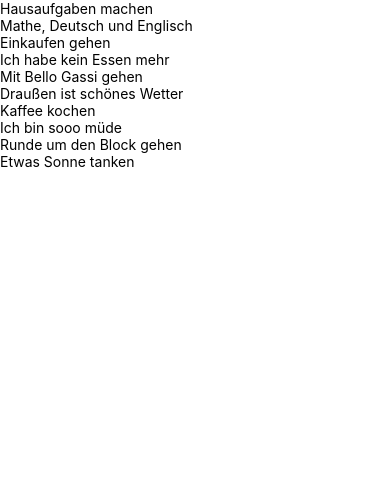
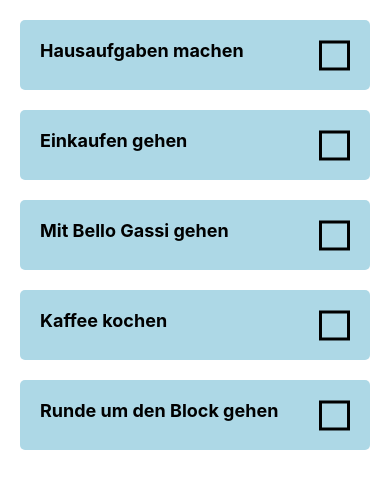
Before and after one commit to tim-w97/EisenhowerDo, a React Native app: screen / in a window 390 px wide. Shown: the top 488 px of the page. Built offline with nearby package versions, Linux system fonts and the light colour scheme.

Commit message:
added styles to todo list and todo list entry

```diff
--- a/src/screens/MyTodosScreen.tsx
+++ b/src/screens/MyTodosScreen.tsx
@@ -1,4 +1,4 @@
-import {SafeAreaView} from 'react-native';
+import {SafeAreaView, StyleSheet, View} from 'react-native';
 import React from 'react';
 import TodoListEntry from '../views/TodoListEntry.tsx';
 import dummyTodos from '../sampleData/dummyTodos.json';
@@ -6,11 +6,22 @@ import dummyTodos from '../sampleData/dummyTodos.json';
 function MyTodosScreen() {
   return (
     <SafeAreaView>
-      {dummyTodos.map(todo => (
-        <TodoListEntry key={todo.id} todo={todo} />
-      ))}
+      <View style={styles.listContainer}>
+        {dummyTodos.map(todo => (
+          <TodoListEntry styles={styles.listEntry} key={todo.id} todo={todo} />
+        ))}
+      </View>
     </SafeAreaView>
   );
 }
 
+const styles = StyleSheet.create({
+  listContainer: {
+    margin: 10,
+  },
+  listEntry: {
+    margin: 10,
+  },
+});
+
 export default MyTodosScreen;
--- a/src/views/TodoListEntry.tsx
+++ b/src/views/TodoListEntry.tsx
@@ -1,18 +1,35 @@
-import {Text, View} from 'react-native';
+import {StyleProp, StyleSheet, Text, View, ViewStyle} from 'react-native';
 import Todo from '../types/todo.ts';
 import React from 'react';
+import Icon from 'react-native-vector-icons/Fontisto';
 
 type TodoListEntryProps = {
   todo: Todo;
+  styles?: StyleProp<ViewStyle>;
 };
 
-function TodoListEntry({todo}: TodoListEntryProps) {
+function TodoListEntry({todo, styles}: TodoListEntryProps) {
   return (
-    <View>
-      <Text>{todo.title}</Text>
-      <Text>{todo.text}</Text>
+    <View style={[styles, listEntryStyles.listEntry]}>
+      <Text style={listEntryStyles.todoTitle}>{todo.title}</Text>
+      <Icon name="checkbox-passive" size={30} />
+      {/*<Icon name="checkbox-active" size={30} />*/}
     </View>
   );
 }
 
+const listEntryStyles = StyleSheet.create({
+  listEntry: {
+    display: 'flex',
+    flexDirection: 'row',
+    justifyContent: 'space-between',
+    padding: 20,
+    backgroundColor: 'lightblue',
+    borderRadius: 5,
+  },
+  todoTitle: {
+    fontWeight: 'bold',
+    fontSize: 18,
+  },
+});
 export default TodoListEntry;
```
